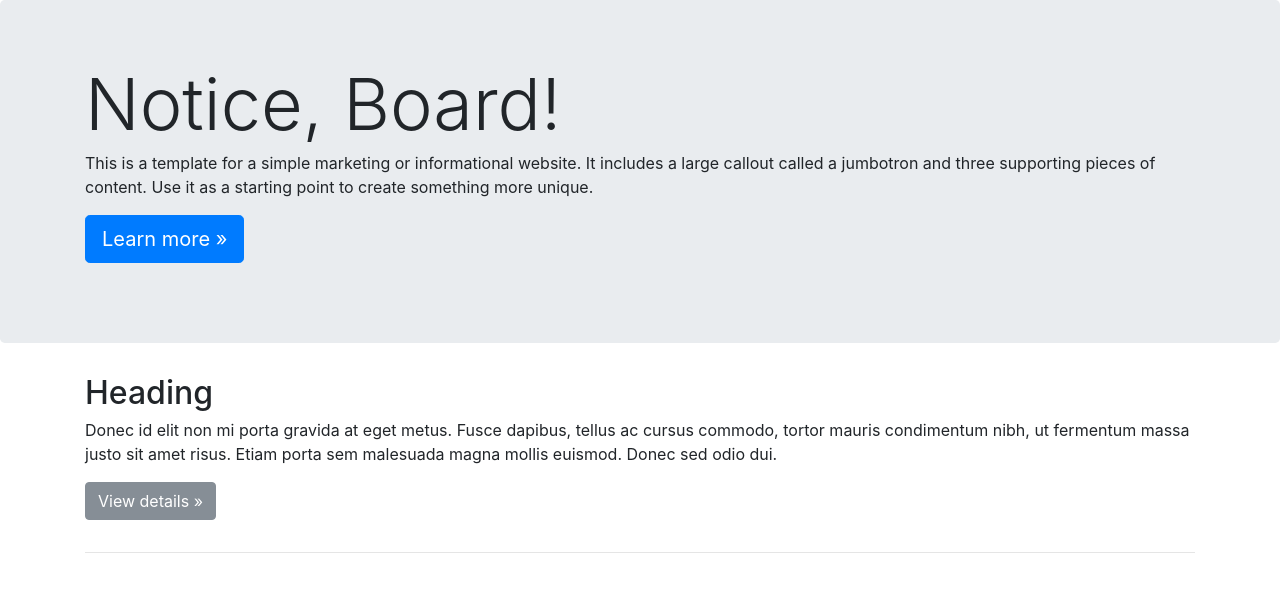
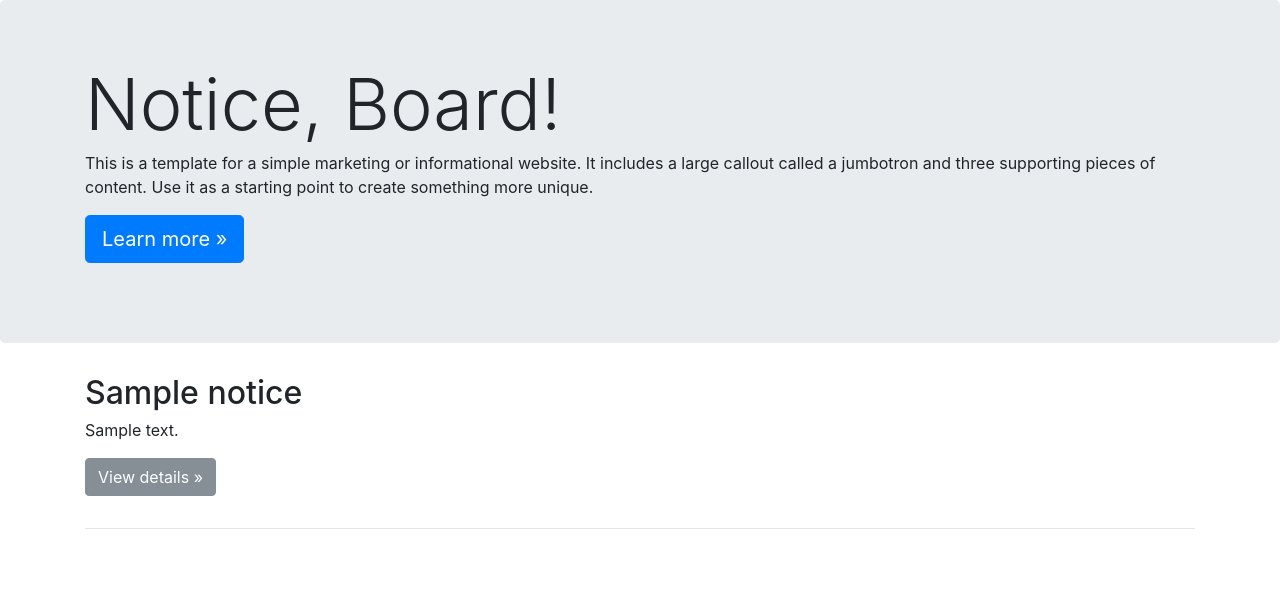
Before and after one commit to winex01/exam, a PHP site: page / in a window 1280 px wide. Shown: the top 592 px of the page. Run offline with PHP 8.4, Linux system fonts and the light colour scheme; tables that the repository leaves empty or names only in its code hold one stand-in row (values such as "Sample post").

Commit message:
display notices in landing page

```diff
--- /dev/null
+++ b/class/Notice.php
@@ -0,0 +1,19 @@
+<?php
+require_once('database/Database.php');
+require_once('interface/iNotice.php');
+class Notice extends Database implements iNotice {
+
+	/**
+	 *
+	 * @return fetch all notice rows
+	 */
+	public function all()
+	{
+		$sql = "SELECT *
+				FROM notices
+				ORDER BY id DESC";
+		return $this->getRows($sql);
+	}//end get_all_laundry
+
+
+}//end class
--- a/index.php
+++ b/index.php
@@ -1,3 +1,15 @@
+<?php
+  require_once('class/Notice.php');
+
+  $notices = new Notice();
+
+
+
+?>
+
+
+
+
 <?php include_once('layouts/header.php') ?>
 <?php include_once('layouts/jumbotron.php') ?>
 
@@ -5,9 +17,15 @@
   <!-- Example row of columns -->
   <div class="row">
     <div class="col-md-12">
-      <h2>Heading</h2>
-      <p>Donec id elit non mi porta gravida at eget metus. Fusce dapibus, tellus ac cursus commodo, tortor mauris condimentum nibh, ut fermentum massa justo sit amet risus. Etiam porta sem malesuada magna mollis euismod. Donec sed odio dui. </p>
-      <p><a class="btn btn-secondary" href="#" role="button">View details &raquo;</a></p>
+      <?php foreach ($notices->all() as $notice): ?>
+
+        <h2><?= $notice['title'] ?></h2>
+        <p>
+            <?= $notice['message'] ?>
+        </p>
+        <p><a class="btn btn-secondary" href="#" role="button">View details &raquo;</a></p>
+
+      <?php endforeach; ?>
     </div>
   </div>
   <hr>
--- /dev/null
+++ b/interface/iNotice.php
@@ -0,0 +1,4 @@
+<?php
+interface iNotice{
+	public function all();
+}
```
Also changed, not shown: data/all_notice.php (added).
